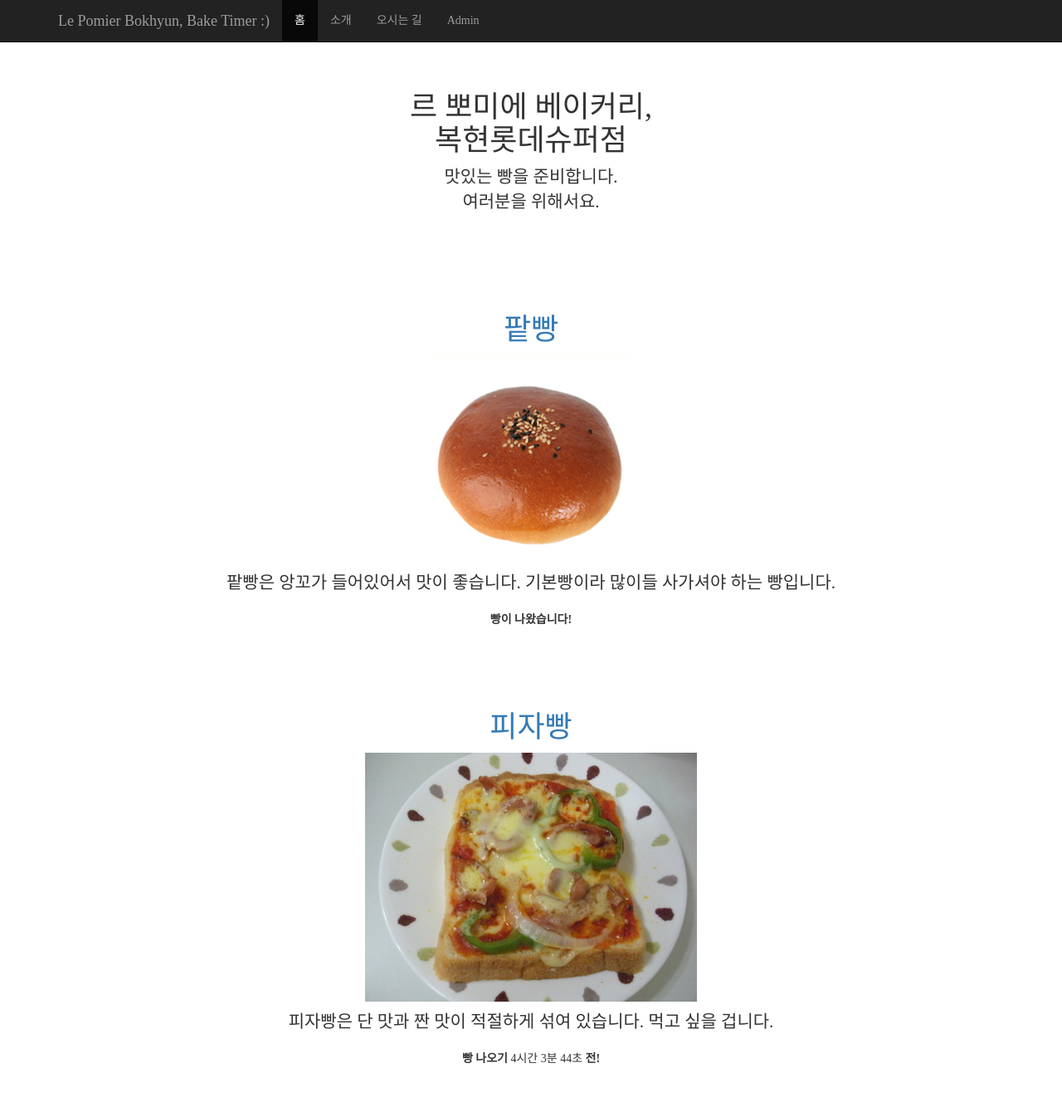
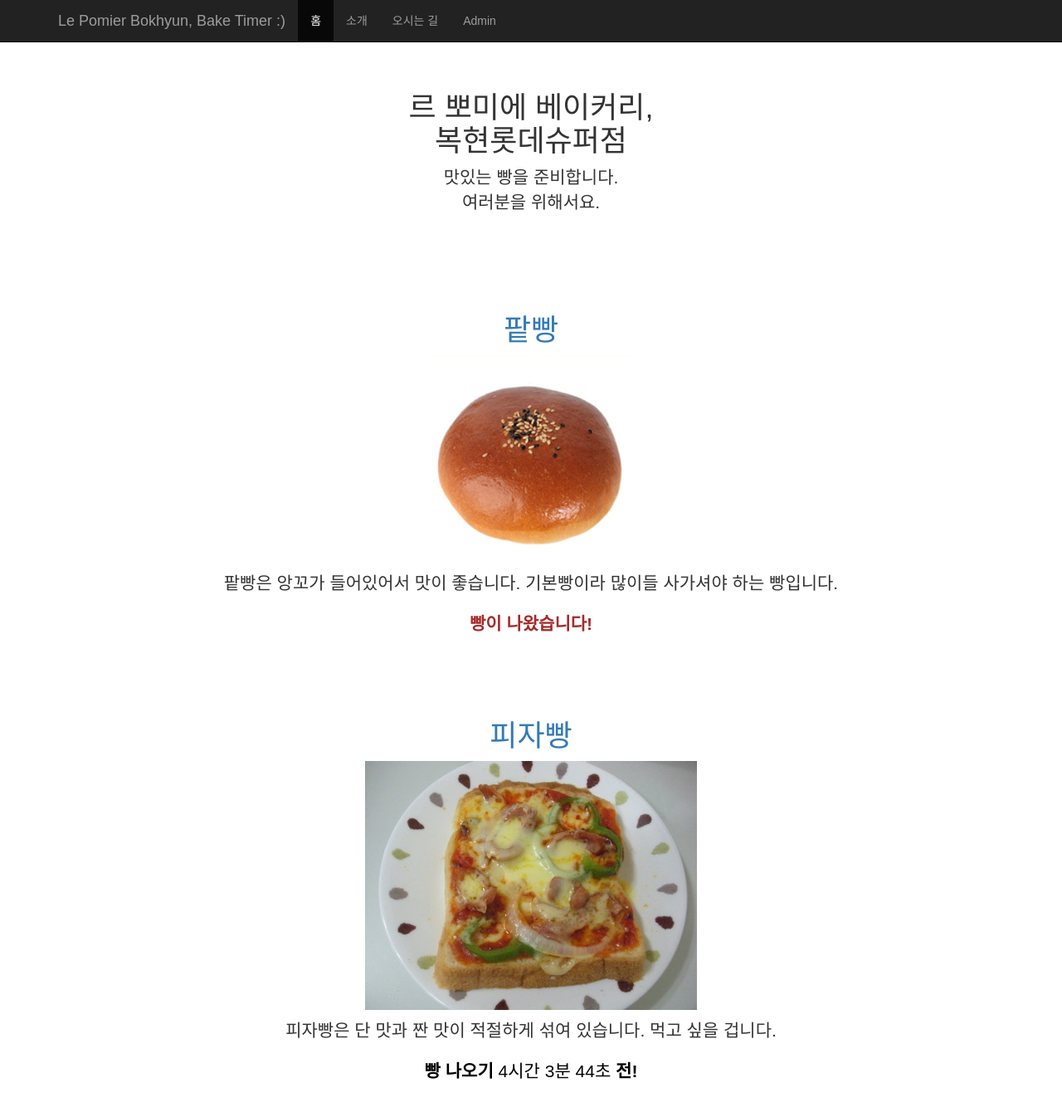
Before and after one commit to dingse/breadtime, a Django app: page / in a window 1280 px wide. Shown: the whole page at 83% size. Before the commit the page ends 1282 px from the top, so only its background shows below. Run offline with Django 3.2, Linux system fonts and the light colour scheme; data comes from the database, SQL or seed files in the repository; both versions use the stored data as it was after the commit; some libraries are stand-ins or nearby versions.

Commit message:
changed fonts

```diff
--- a/bread/templates/bread/bread_boot.html
+++ b/bread/templates/bread/bread_boot.html
@@ -109,13 +109,13 @@
 
 
       {% if bread.release_at|date:"U" < nowTime|date:"U" %}
-      <div>
+      <div class="redbig">
         <strong>빵이 나왔습니다! </strong>
       </div>
 
       {% else %}
 
-      <div>
+      <div class="blackbig">
         <strong>빵 나오기 </strong>
         <span class="countTimeHour{{ bread.id }}">60</span>시간
         <span class="countTimeMinute{{ bread.id }}">60</span>분
--- a/bread/templates/bread/new_bread.html
+++ b/bread/templates/bread/new_bread.html
@@ -1,6 +1,7 @@
 {% extends 'bread/page_base.html' %}
 
 {% block content %}
+<div class="starter-template">
 	<form
 	    method="POST"
 
@@ -15,5 +16,5 @@
 	        <input type="submit" />
 	    </p>
 	</form>
-
+</div>
 {% endblock %}
--- a/bread/templates/bread/page_base.html
+++ b/bread/templates/bread/page_base.html
@@ -9,11 +9,21 @@
 <script src="//ajax.googleapis.com/ajax/libs/jquery/1/jquery.min.js"></script>
 <script src="//maxcdn.bootstrapcdn.com/bootstrap/latest/js/bootstrap.min.js"></script>
 <style type="text/css">
-* { font-family: NanumGothic, 'Malgun Gothic'; }
+* { font-family: NanumGothic, 'Malgun Gothic', sans-serif; }
 body { padding-top: 50px; }
 .starter-template {
   padding: 40px 15px;
   text-align: center;
+}
+
+.blackbig {
+  color: black ;
+  font-size: 150%;
+}
+
+.redbig {
+  color: brown ;
+  font-size: 150%;
 }
 </style>
 
```
Also changed, not shown: db.sqlite3, 1 other file. Lines whose indentation alone changed are shown as unchanged.
